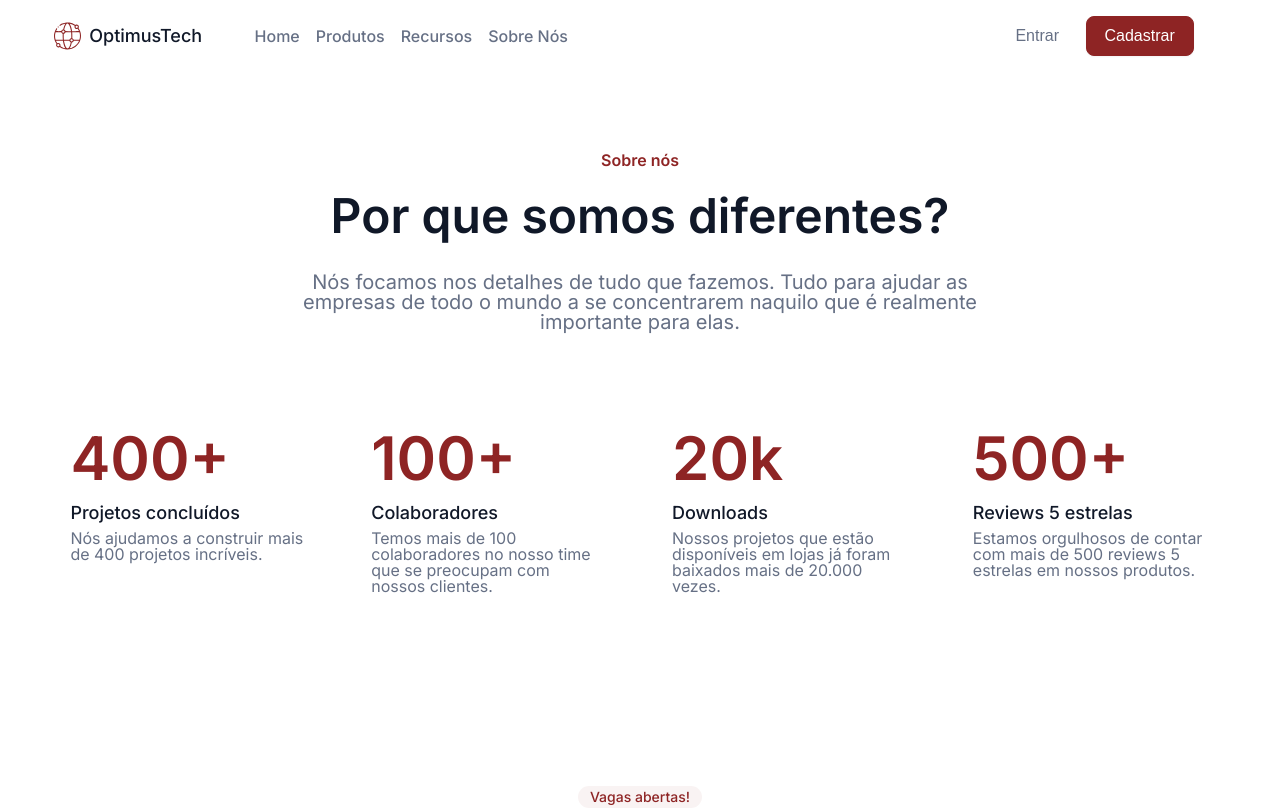
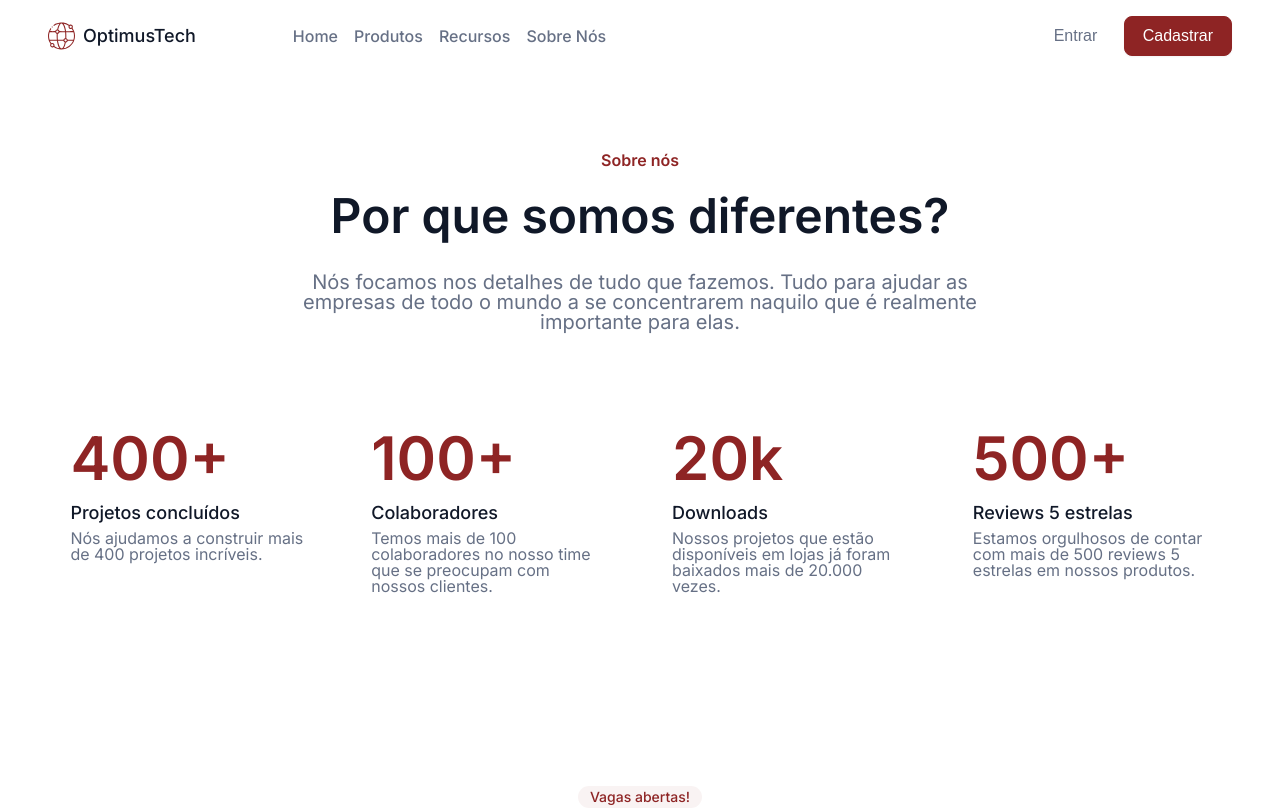
Before and after one commit to aldair-meneses/7DaysOfCode, a plain HTML site: page index.html in a window 1280 px wide. Shown: the top 811 px of the page. Drawn offline with Linux system fonts and the light colour scheme.

Commit message:
adiciona gap nos itens do cabeçalho

```diff
--- a/assets/css/header.css
+++ b/assets/css/header.css
@@ -1,8 +1,9 @@
 .main-header {
     display: flex;
-    justify-content: space-around;
+    justify-content: space-between;
     align-items: center;
     margin: 1em 3em;
+    gap: 1rem;
 }
 
 .logo__mobile {
@@ -55,7 +56,6 @@
     justify-content: space-between;
     align-items: center;
     width: 80%;
-    margin: 0 2rem;
 }
 
 .user__button {
```
